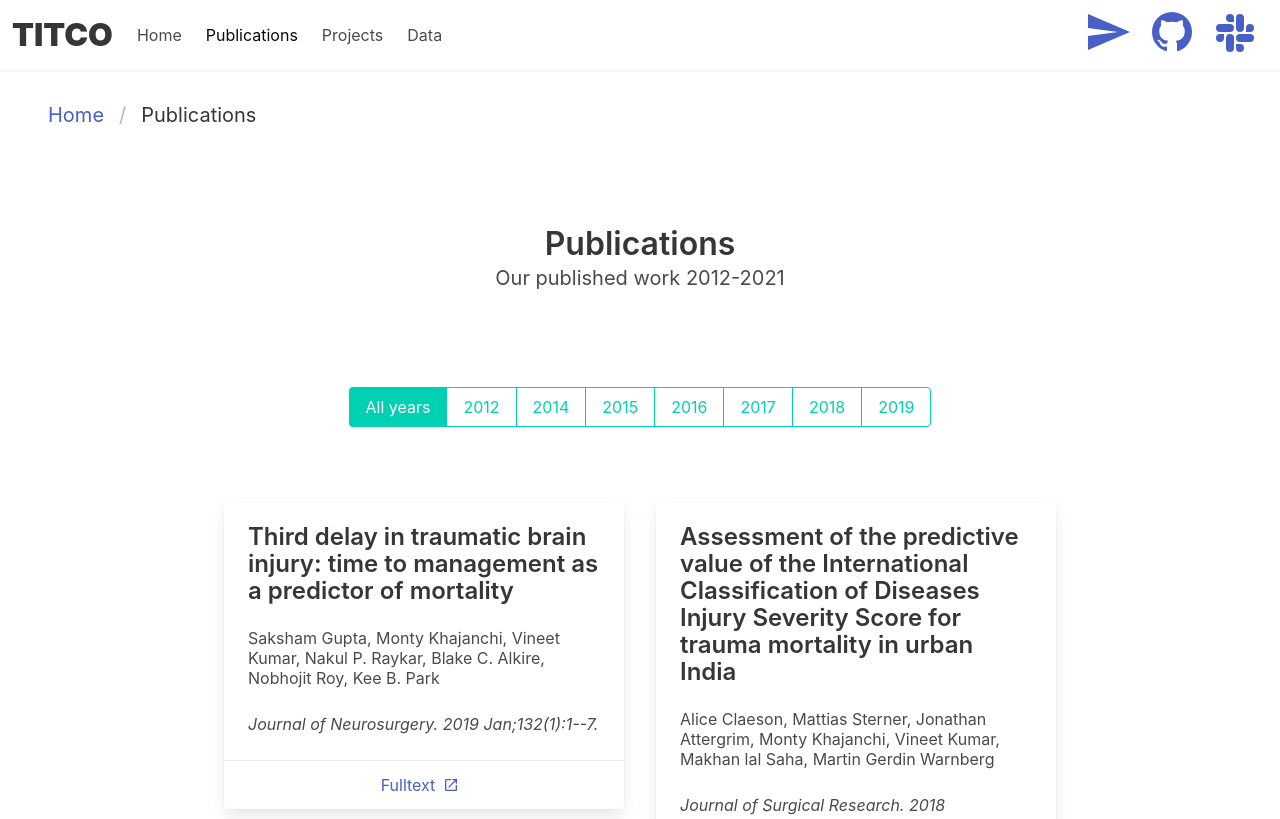
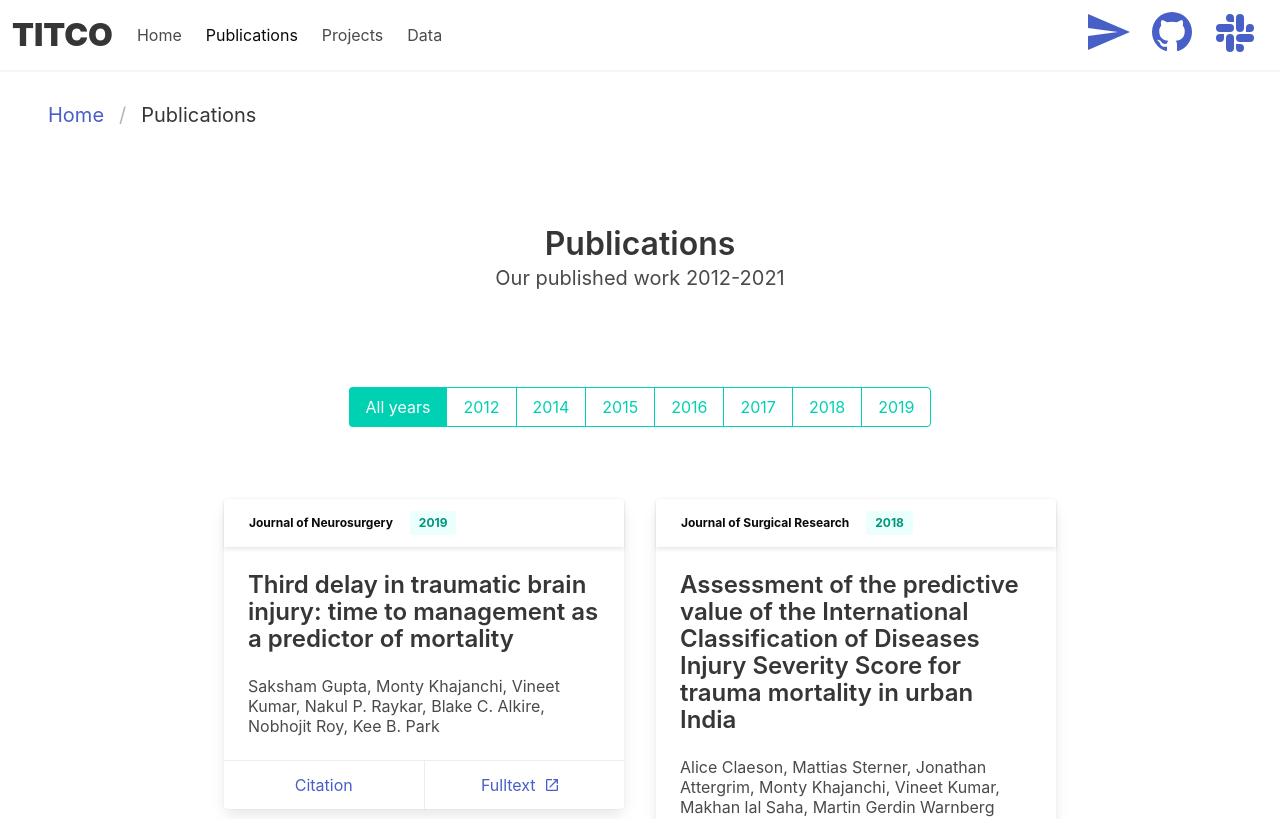
Before and after one commit to martingerdin/titco.org, a Next.js app: page /publications in a window 1280 px wide. Shown: the top 819 px of the page. Built offline with nearby package versions, Linux system fonts and the light colour scheme.

Commit message:
Refactor Publication component and add copy citation functionality

```diff
--- a/components/Publication.tsx
+++ b/components/Publication.tsx
@@ -2,7 +2,9 @@ import Icon from "@mdi/react";
 import { mdiOpenInNew } from "@mdi/js";
 import Link from "next/link";
 import styled from "styled-components";
+import copy from "copy-to-clipboard";
 import capitalise from "../lib/capitalise";
+import { useState } from "react";
 
 const CardStyled = styled.div`
     max-width: 400px;
@@ -21,24 +23,67 @@ interface publicationProps {
 }
 
 export default function Publication({ authors, title, url, journal, year, month, volume, issue, pages }: publicationProps) {
+  const [citationButtonText, setCitationButtonText] = useState("Citation");
   if (typeof month !== "undefined") {
     var Month = capitalise(month);
   } else {
     var Month = "";
   }
-
+  if (typeof issue === "undefined") {
+    issue = "";
+  }
   return (
     <>
 	<CardStyled className="card">
+	    <header className="card-header">
+		<div className="card-header-title">
+		    <div className="tags">
+			<span className="tag is-white">{journal !== "" ? journal : ""}</span>
+			<span className="tag is-primary is-light">{year}</span>
+		    </div>
+		</div>
+	    </header>
 	    <div className="card-content">
 		<p className="title is-4 is-spaced">{title}</p>
 		<p className="subtitle is-6">{authors}</p>
-		<p className="content"><i>{journal}. {year} {Month};{volume}({issue}):{pages}.</i></p>
 	    </div>
-
-	    {typeof url !== "undefined" &&
-	     <footer className="card-footer">
-
+	    <footer className="card-footer">
+		<div className="card-footer-item dropdown is-hoverable"
+		     onMouseOver={() => setCitationButtonText("Copy Citation")}
+		     onMouseOut={() => setCitationButtonText("Citation")}
+		>
+		    <a className="dropdown-trigger"
+		       onClick={() => {
+			 const copyWorked = copy(
+			   authors + ". " + title + ". " + journal + ". " + year + "  " + Month + ";" + volume + "(" + issue + ")" + ":" + pages + "."
+			 );
+			 if (copyWorked) {
+			   setCitationButtonText("Citation Copied!");
+			 }
+		       }
+		       }>
+			{citationButtonText}
+		    </a>
+		    <div className="dropdown-menu" id="dropdown" role="menu">
+			<div className="dropdown-content">
+			    <div className="dropdown-item">
+				<p className="content">
+				    {authors !== "" ? authors + ". " : ""}
+				    {title !== "" ? <b>{title}. </b> : ""}
+				    <i>
+					{journal !== "" ? journal + ". " : ""}
+					{year !== "" ? year + " " : ""}
+					{Month !== "" ? Month + ";" : ""}
+					{volume !== "" ? volume : ""}
+					{issue !== "" ? "("+issue+"):" : ""}
+					{pages !== "" ? pages : ""}.
+				    </i>
+				</p>
+			    </div>
+			</div>
+		    </div>
+		</div>
+		{typeof url !== "undefined" &&
 		 <Link href={url} passHref>
 		     <a className="card-footer-item">
 			 <span>Fulltext</span>
@@ -48,8 +93,9 @@ export default function Publication({ authors, title, url, journal, year, month,
 		     </a>
 		 </Link>
 
-	     </footer>
-	    }
+
+		}
+	    </footer>
         </CardStyled>
     </>
   )
--- a/package.json
+++ b/package.json
@@ -12,6 +12,7 @@
     "@mdi/react": "^1.5.0",
     "@types/styled-components": "^5.1.9",
     "bulma": "^0.9.2",
+    "copy-to-clipboard": "^3.3.1",
     "next": "10.2.0",
     "nprogress": "^0.2.0",
     "react": "17.0.2",
--- a/tsconfig.json
+++ b/tsconfig.json
@@ -8,7 +8,7 @@
     ],
     "allowJs": true,
     "skipLibCheck": true,
-    "strict": false,
+    "strict": true,
     "forceConsistentCasingInFileNames": true,
     "noEmit": true,
     "esModuleInterop": true,
```
Also changed, not shown: 1 other file (tests, documents, lock files or other folders).
